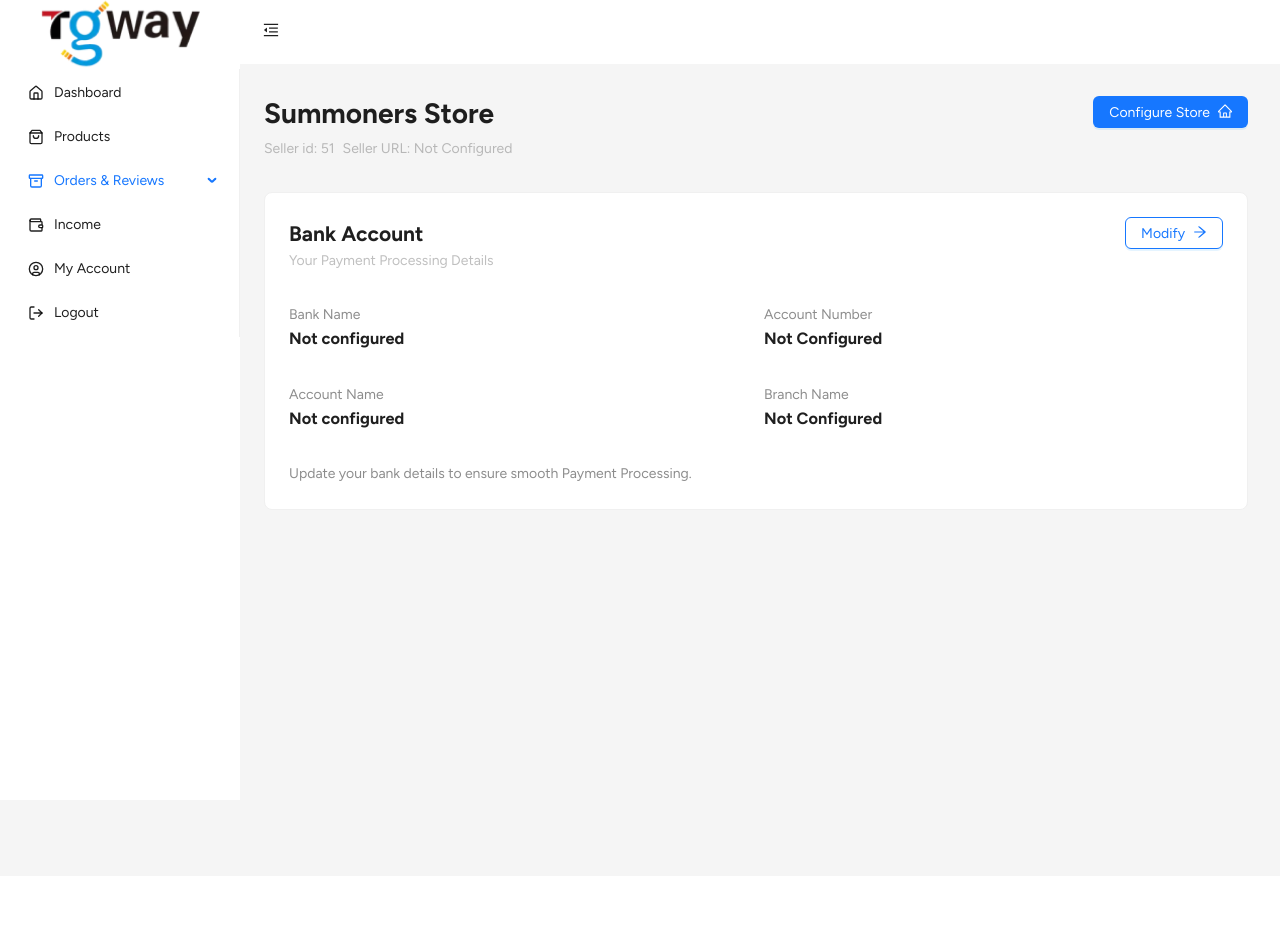
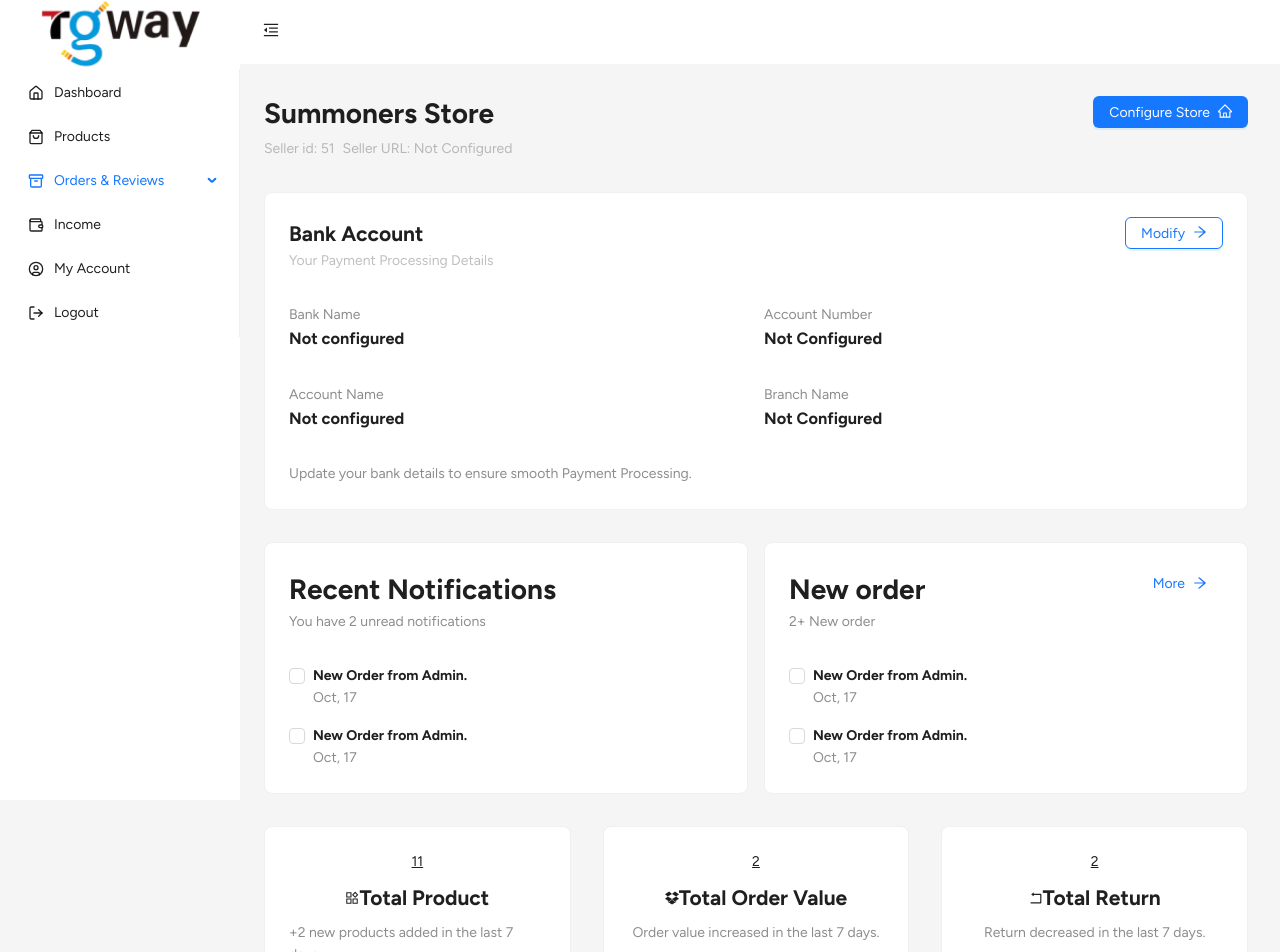
Before and after one commit to birajrb/tgway-seller-v2, a React (Vite) app: page / in a window 1280 px wide. Shown: the top 952 px of the page. Before the commit the page ends 876 px from the top, so only its background shows below. Built offline with nearby package versions, Linux system fonts and the light colour scheme.

Commit message:
feat: update new design in dashboard

```diff
--- a/src/pages/Dashboard/index.tsx
+++ b/src/pages/Dashboard/index.tsx
@@ -1,5 +1,13 @@
-import { ArrowRightOutlined, HomeOutlined } from '@ant-design/icons';
-import { Button, Card, Col, Flex, Row, Typography } from 'antd';
+import {
+  ArrowRightOutlined,
+  DropboxOutlined,
+  HomeOutlined,
+  ProductOutlined,
+  RollbackOutlined,
+} from '@ant-design/icons';
+import { Button, Card, Checkbox, Col, Flex, Row, Typography } from 'antd';
+
+import styles from './styles.module.css';
 
 const { Text } = Typography;
 
@@ -80,6 +88,149 @@ function Dashboard() {
           </Row>
         </Card>
       </Col>
+      <Col span={24}>
+        <Row gutter={[16, 0]}>
+          <Col span={12}>
+            <Card>
+              <Row gutter={[0, 32]}>
+                <Col span={24}>
+                  <Flex vertical>
+                    <h1>Recent Notifications</h1>
+                    <Text type="secondary">
+                      You have 2 unread notifications
+                    </Text>
+                  </Flex>
+                </Col>
+                <Col span={24}>
+                  <Row gutter={[0, 16]}>
+                    <Col span={24}>
+                      <Flex vertical>
+                        <Checkbox>
+                          <h4> New Order from Admin.</h4>
+                        </Checkbox>
+                        <Text type="secondary" className={styles.date}>
+                          Oct, 17
+                        </Text>
+                      </Flex>
+                    </Col>
+                    <Col span={24}>
+                      <Flex vertical>
+                        <Checkbox>
+                          <h4> New Order from Admin.</h4>
+                        </Checkbox>
+                        <Text type="secondary" className={styles.date}>
+                          Oct, 17
+                        </Text>
+                      </Flex>
+                    </Col>
+                  </Row>
+                </Col>
+              </Row>
+            </Card>
+          </Col>
+          <Col span={12}>
+            <Card>
+              <Row gutter={[0, 32]}>
+                <Col span={24}>
+                  <Flex justify="space-between">
+                    <Flex vertical>
+                      <h1>New order</h1>
+                      <Text type="secondary">2+ New order</Text>
+                    </Flex>
+                    <Button
+                      type="link"
+                      icon={<ArrowRightOutlined />}
+                      iconPosition="end"
+                    >
+                      More
+                    </Button>
+                  </Flex>
+                </Col>
+                <Row gutter={[0, 16]}>
+                  <Col span={24}>
+                    <Flex vertical>
+                      <Checkbox>
+                        <h4> New Order from Admin.</h4>
+                      </Checkbox>
+                      <Text type="secondary" className={styles.date}>
+                        Oct, 17
+                      </Text>
+                    </Flex>
+                  </Col>
+                  <Col span={24}>
+                    <Flex vertical>
+                      <Checkbox>
+                        <h4> New Order from Admin.</h4>
+                      </Checkbox>
+                      <Text type="secondary" className={styles.date}>
+                        Oct, 17
+                      </Text>
+                    </Flex>
+                  </Col>
+                </Row>
+              </Row>
+            </Card>
+          </Col>
+        </Row>
+      </Col>
+      <Col span={24}>
+        <Row gutter={[32, 0]}>
+          <Col span={8}>
+            <Card>
+              <Flex justify="center" gap="small" vertical>
+                <Flex justify="center">
+                  <Text underline>11</Text>
+                </Flex>
+                <Flex justify="center">
+                  <ProductOutlined />
+                  <h2>Total Product</h2>
+                </Flex>
+                <Flex justify="center">
+                  <Text type="secondary">
+                    +2 new products added in the last 7 days.
+                  </Text>
+                </Flex>
+              </Flex>
+            </Card>
+          </Col>
+          <Col span={8}>
+            <Card>
+              <Flex justify="center" gap="small" vertical>
+                <Flex justify="center">
+                  <Text underline>2</Text>
+                </Flex>
+                <Flex justify="center">
+                  <DropboxOutlined />
+                  <h2>Total Order Value</h2>
+                </Flex>
+                <Flex justify="center">
+                  <Text type="secondary">
+                    Order value increased in the last 7 days.
+                  </Text>
+                </Flex>
+              </Flex>
+            </Card>
+          </Col>
+          <Col span={8}>
+            <Card>
+              <Flex justify="center" gap="small" vertical>
+                <Flex justify="center">
+                  <Text underline>2</Text>
+                </Flex>
+                <Flex justify="center">
+                  <RollbackOutlined />
+                  <h2>Total Return</h2>
+                </Flex>
+                <Flex justify="center">
+                  <Text type="secondary">
+                    Return decreased in the last 7 days.
+                  </Text>
+                </Flex>
+              </Flex>
+            </Card>
+          </Col>
+        </Row>
+      </Col>
     </Row>
   );
 }
--- /dev/null
+++ b/src/pages/Dashboard/styles.module.css
@@ -0,0 +1,3 @@
+.date {
+  margin-left: 24px;
+}
--- a/vite.config.ts
+++ b/vite.config.ts
@@ -1,4 +1,4 @@
-import path from "path";
+import path from 'path';
 import { defineConfig } from 'vite'
 import react from '@vitejs/plugin-react-swc'
 
```
Also changed, not shown: 1 other file (tests, documents, lock files or other folders).
